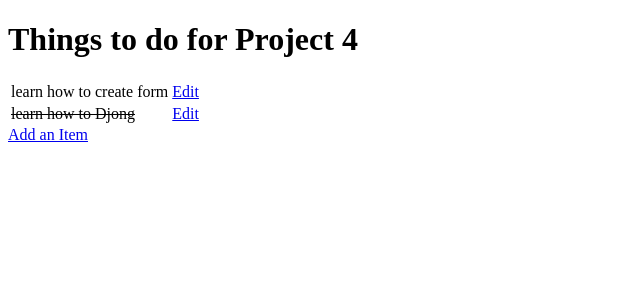
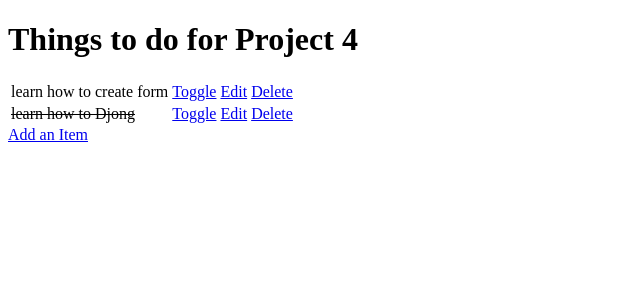
Before and after one commit to vinuc49/project4-Django, a Django app: page / in a window 1280 px wide. Shown: the top 300 px of the page, without its empty margins (0-640 px from the left). Run offline with Django 3.2, Linux system fonts and the light colour scheme; data comes from the database, SQL or seed files in the repository; both versions use the stored data as it was after the commit.

Commit message:
Updating and modifying data in Django

```diff
--- a/django_todo/urls.py
+++ b/django_todo/urls.py
@@ -15,11 +15,13 @@ Including another URLconf
 """
 from django.contrib import admin
 from django.urls import path
-from todo.views import get_todo_list, add_item, edit_item
+from todo import views
 
 urlpatterns = [
     path('admin/', admin.site.urls),
-    path('', get_todo_list, name='get_todo_list'),
-    path('add', add_item, name='add'),
-    path('edit/<item_id>', edit_item, name='edit')
+    path('', views.get_todo_list, name='get_todo_list'),
+    path('add', views.add_item, name='add'),
+    path('edit/<item_id>', views.edit_item, name='edit'),
+    path('toggle/<item_id>', views.toggle_item, name='toggle'),
+    path('delete/<item_id>', views.delete_item, name='delete'),
 ]
--- a/todo/templates/todo/todo_list.html
+++ b/todo/templates/todo/todo_list.html
@@ -17,7 +17,13 @@
         <td>{{ item.name }}</td>
         {% endif %}
         <td>
+          <a href="/toggle/{{ item.id }}"> Toggle </a>
+        </td>
+        <td>
           <a href="/edit/{{ item.id }}"> Edit </a>
+        </td>
+        <td>
+          <a href="/delete/{{ item.id }}"> Delete </a>
         </td>
       </tr>
       {% empty %}
--- a/todo/views.py
+++ b/todo/views.py
@@ -38,3 +38,16 @@ def edit_item(request, item_id):
         'form': form
     }
     return render(request, 'todo/edit_item.html', context)
+
+
+def toggle_item(request, item_id):
+    item = get_object_or_404(Item, id=item_id)
+    item.done = not item.done
+    item.save()
+    return redirect('get_todo_list')
+
+
+def delete_item(request, item_id):
+    item = get_object_or_404(Item, id=item_id)
+    item.delete()
+    return redirect('get_todo_list')
```
Also changed, not shown: db.sqlite3.
